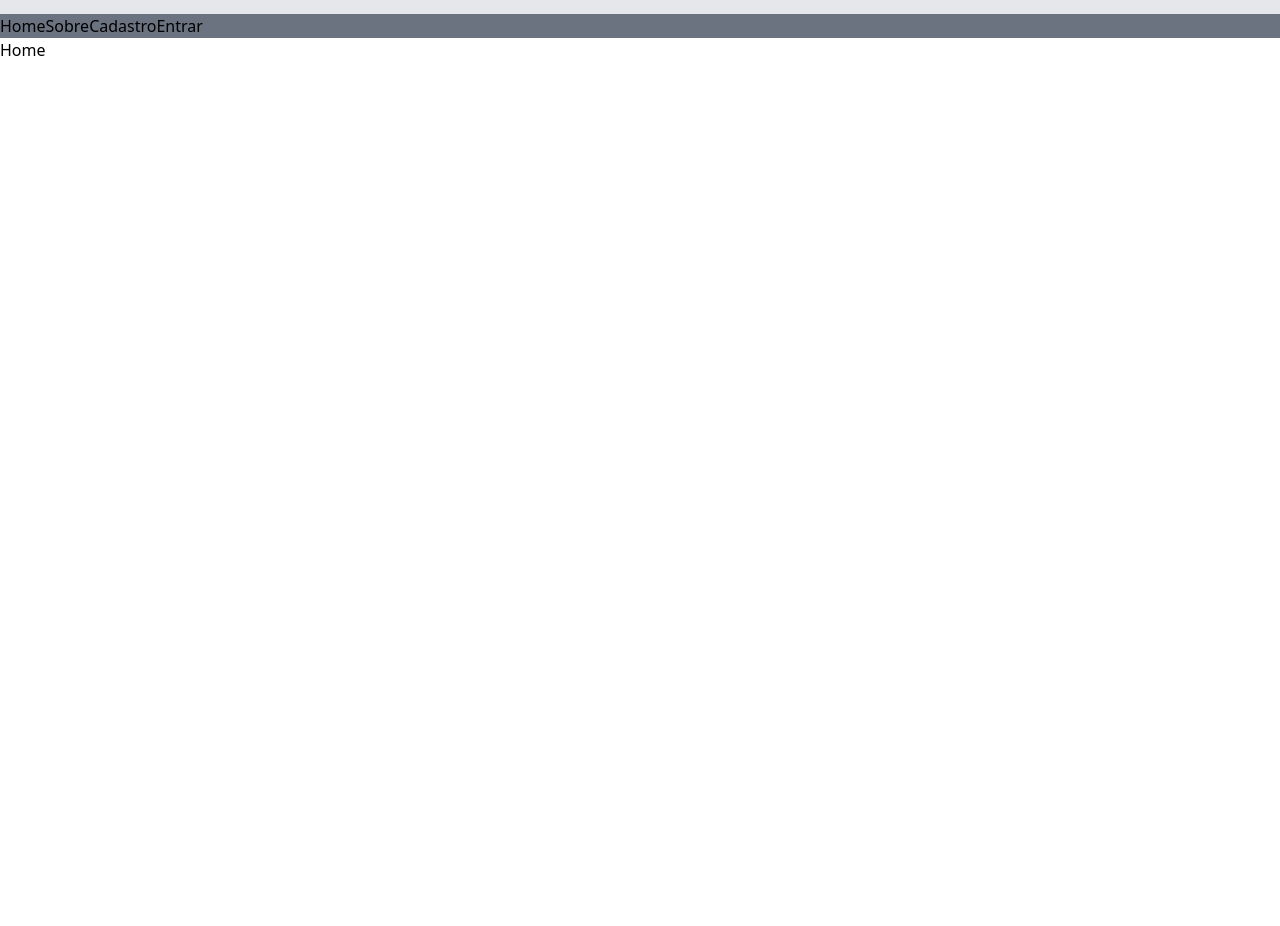
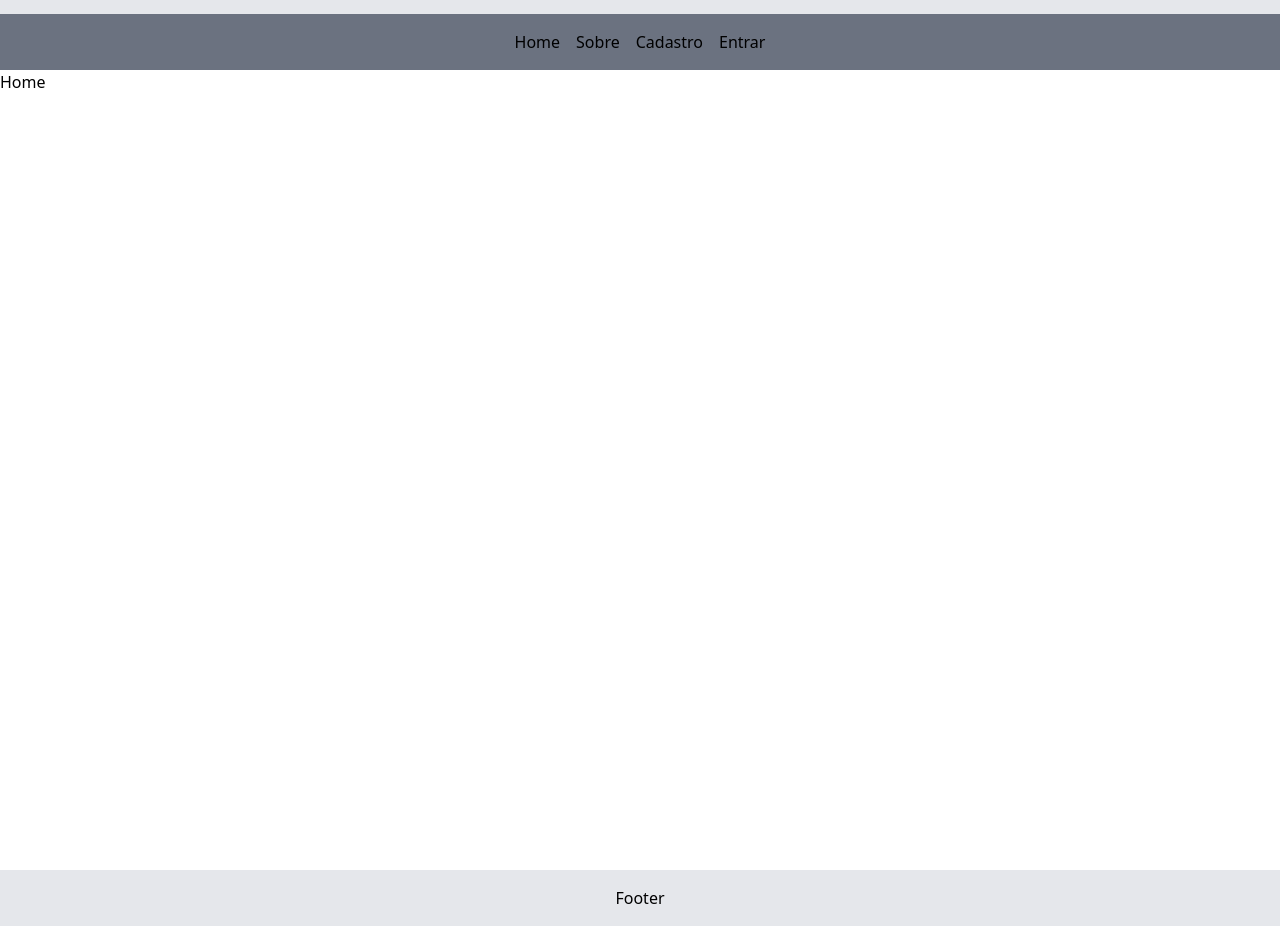
Before and after one commit to jvmhonorato/mydailystatus, a Next.js app: page / in a window 1280 px wide. Shown: the part 82-1008 px from the top of the page. Before the commit the page ends 800 px from the top, so only its background shows below. Built offline with nearby package versions, Linux system fonts and the light colour scheme; grey boxes are pictures that could not be loaded.

Commit message:
add Footer.js

```diff
--- /dev/null
+++ b/components/Footer.js
@@ -0,0 +1,13 @@
+import React from "react";
+
+const Footer = () => {
+    return(
+        <div className="py-4 text-center bg-gray-200">
+          <h1>Footer</h1>
+
+        </div>
+
+    )
+}
+
+export default Footer
--- a/components/NavBar.js
+++ b/components/NavBar.js
@@ -1,13 +1,21 @@
 import React from "react";
 import Link from 'next/link'
 
+const NavLink = ({href, children}) => {
+    return(
+        <Link href={href} className=' p-2 hover:underline hover:text-red-800'>
+            {children}
+            </Link>
+    )
+}
+
 const NavBar = () => {
     return(
-        <div className="bg-gray-500">
-            <Link href='/'>Home</Link>
-            <Link href='/about'>Sobre</Link>
-            <Link href='/registration'>Cadastro</Link>
-            <Link href='/login'>Entrar</Link>
+        <div className="bg-gray-500 py-4 text-center">
+            <NavLink href='/'>Home</NavLink>
+            <NavLink href='/about'>Sobre</NavLink>
+            <NavLink href='/registration'>Cadastro</NavLink>
+            <NavLink href='/login'>Entrar</NavLink>
 
         </div>
     )
--- a/pages/_app.js
+++ b/pages/_app.js
@@ -1,11 +1,16 @@
 import React from 'react'
+import Footer from '../components/Footer'
 import Header from '../components/Header'
 import '../styles/styles.css'
 const App = ({ Component, pageProps  }) => {
     return(
         <div>
            <Header />
-            <Component  {...pageProps}/>
+           <div className='min-h-screen'>
+              <Component  {...pageProps}/>
+           </div>
+           <Footer/>
+
         </div>
 
     )
--- a/pages/index.js
+++ b/pages/index.js
@@ -1,5 +1,5 @@
-import React from 'react'
-import Header from '../components/Header'
+import React from 'react';
+
 
 const Index = () => {
   return (
```
Also changed, not shown: tutorial.txt.
